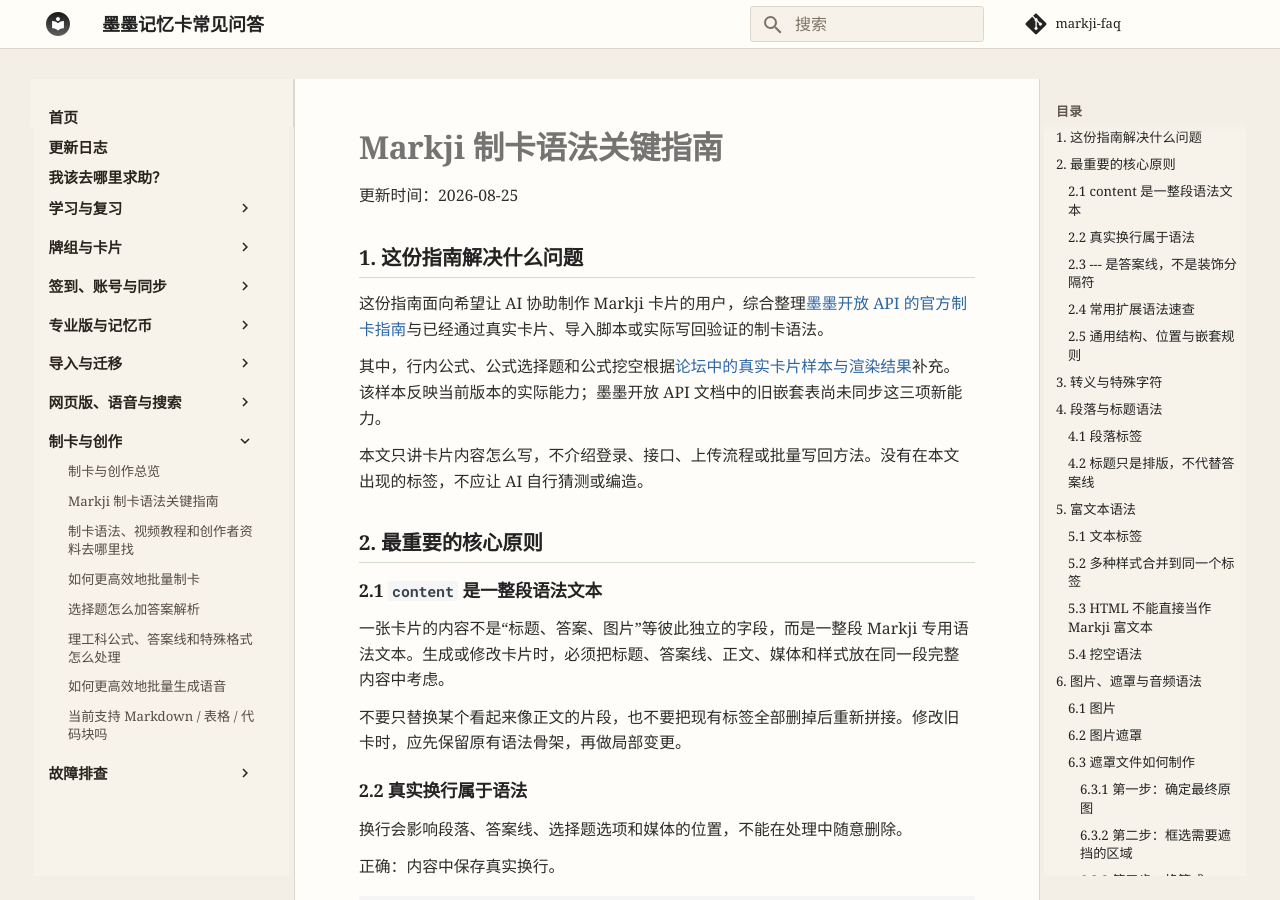
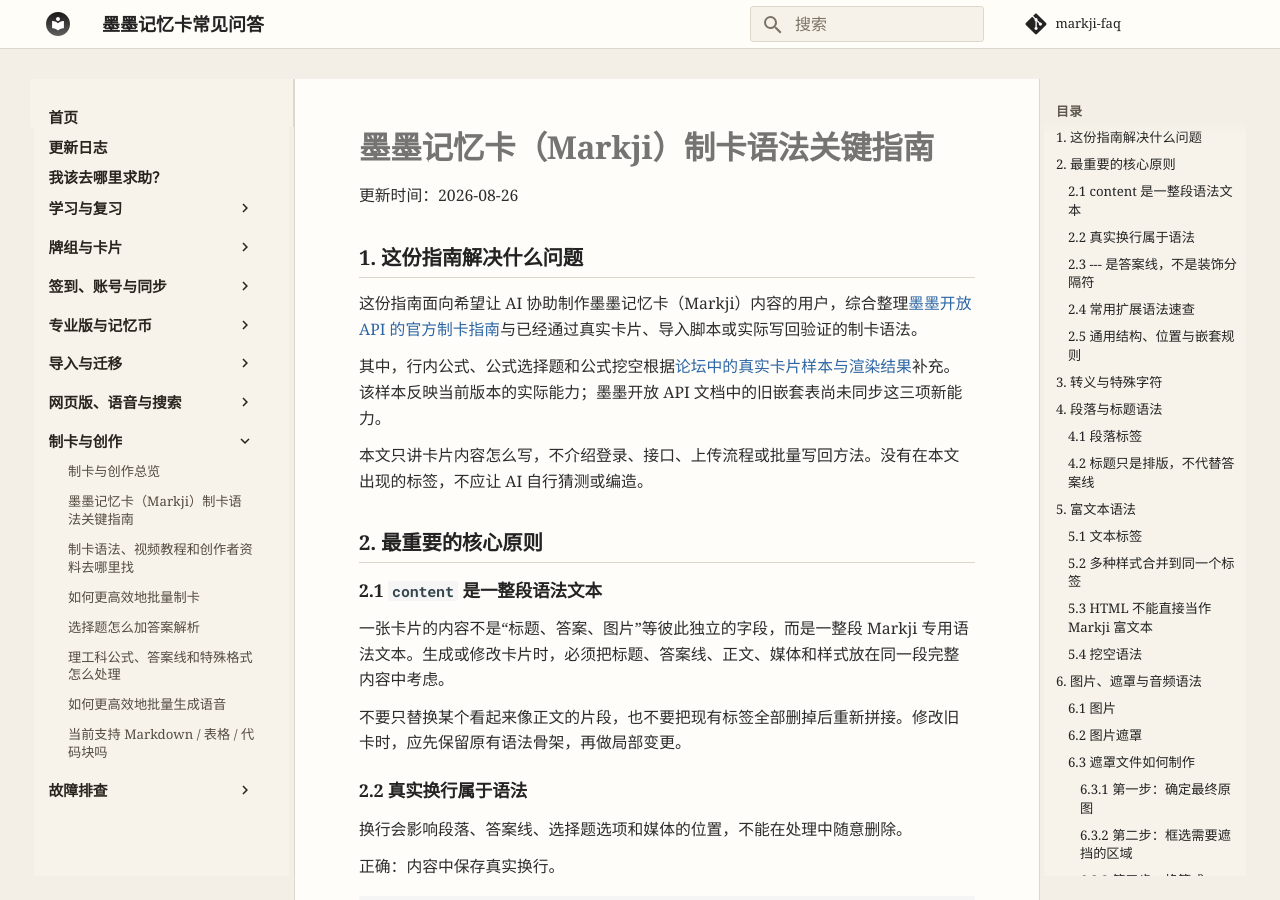
Before and after one commit to tutuji333/markji-faq, an MkDocs documentation site: the page built from docs/questions/content/card-syntax-guide.md, in a window 1280 px wide and 900 px high. Built offline with MkDocs 1.6.1 and Material for MkDocs 9.7.7, drawn with Linux system fonts in a browser that asks for light colours; comment, search, counter and statistics services are not loaded.

Commit message:
Use Chinese product name in syntax guide

```diff
--- a/docs/questions/content/card-syntax-guide.md
+++ b/docs/questions/content/card-syntax-guide.md
@@ -1,10 +1,10 @@
-# Markji 制卡语法关键指南
+# 墨墨记忆卡（Markji）制卡语法关键指南
 
-更新时间：2026-08-25
+更新时间：2026-08-26
 
 ## 1. 这份指南解决什么问题
 
-这份指南面向希望让 AI 协助制作 Markji 卡片的用户，综合整理[墨墨开放 API 的官方制卡指南](https://open.maimemo.com/#/)与已经通过真实卡片、导入脚本或实际写回验证的制卡语法。
+这份指南面向希望让 AI 协助制作墨墨记忆卡（Markji）内容的用户，综合整理[墨墨开放 API 的官方制卡指南](https://open.maimemo.com/#/)与已经通过真实卡片、导入脚本或实际写回验证的制卡语法。
 
 其中，行内公式、公式选择题和公式挖空根据[论坛中的真实卡片样本与渲染结果](https://markji.discourse.group/t/topic/812/11)补充。该样本反映当前版本的实际能力；墨墨开放 API 文档中的旧嵌套表尚未同步这三项新能力。
 
--- a/mkdocs.yml
+++ b/mkdocs.yml
@@ -81,7 +81,7 @@ nav:
       - 图片遮盖更适合网页端: questions/web/image-masking.md
   - 制卡与创作:
       - 制卡与创作总览: content-creation.md
-      - Markji 制卡语法关键指南: questions/content/card-syntax-guide.md
+      - 墨墨记忆卡（Markji）制卡语法关键指南: questions/content/card-syntax-guide.md
       - 制卡语法、视频教程和创作者资料去哪里找: questions/content/creation-resources.md
       - 如何更高效地批量制卡: questions/content/batch-card-making.md
       - 选择题怎么加答案解析: questions/content/choice-question-explanations.md
```
Also changed, not shown: docs/changelog.md (+7 -1 lines), docs/content-creation.md (+1 -1 lines), docs/questions/content/creation-resources.md (+1 -1 lines).
